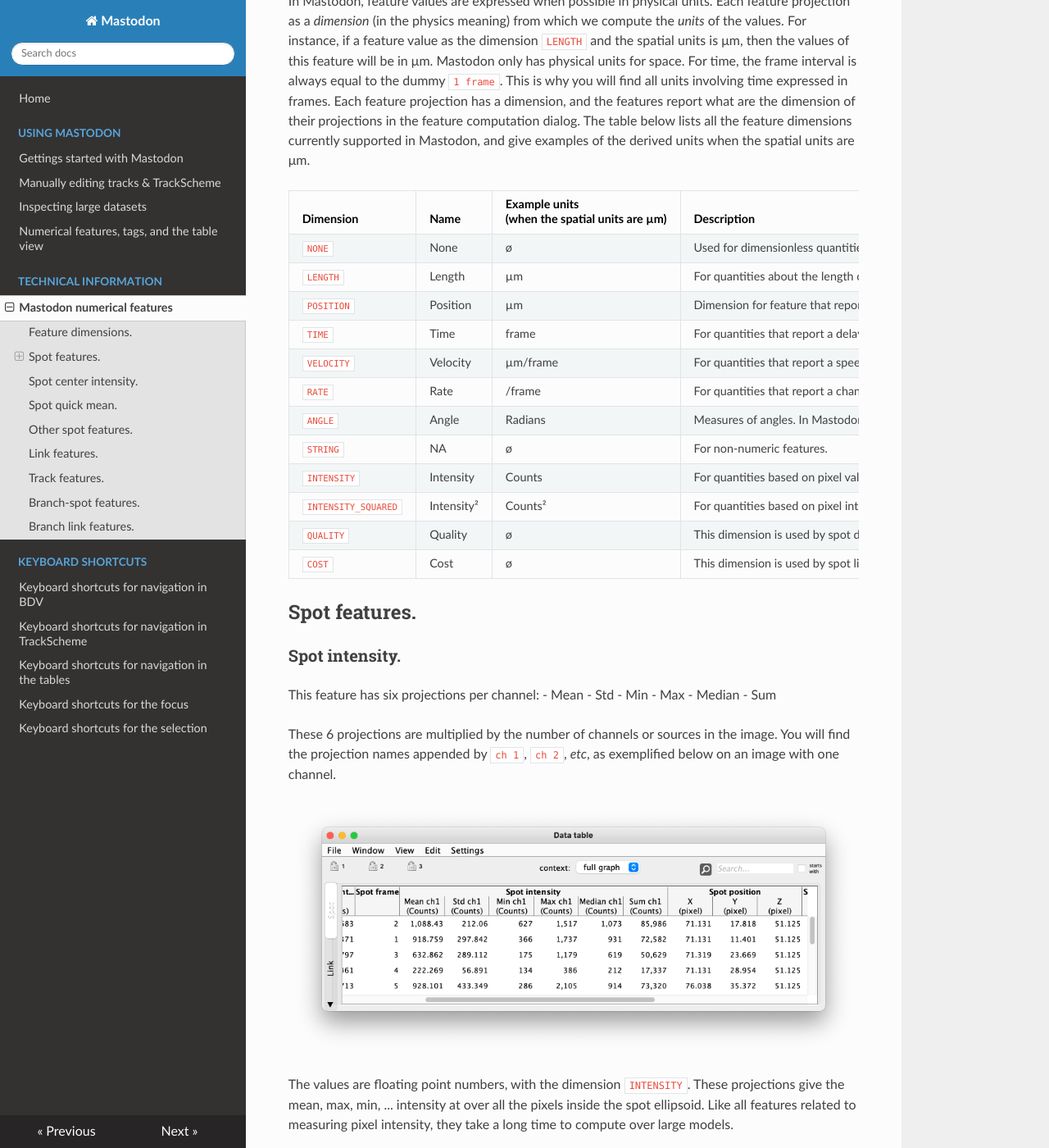
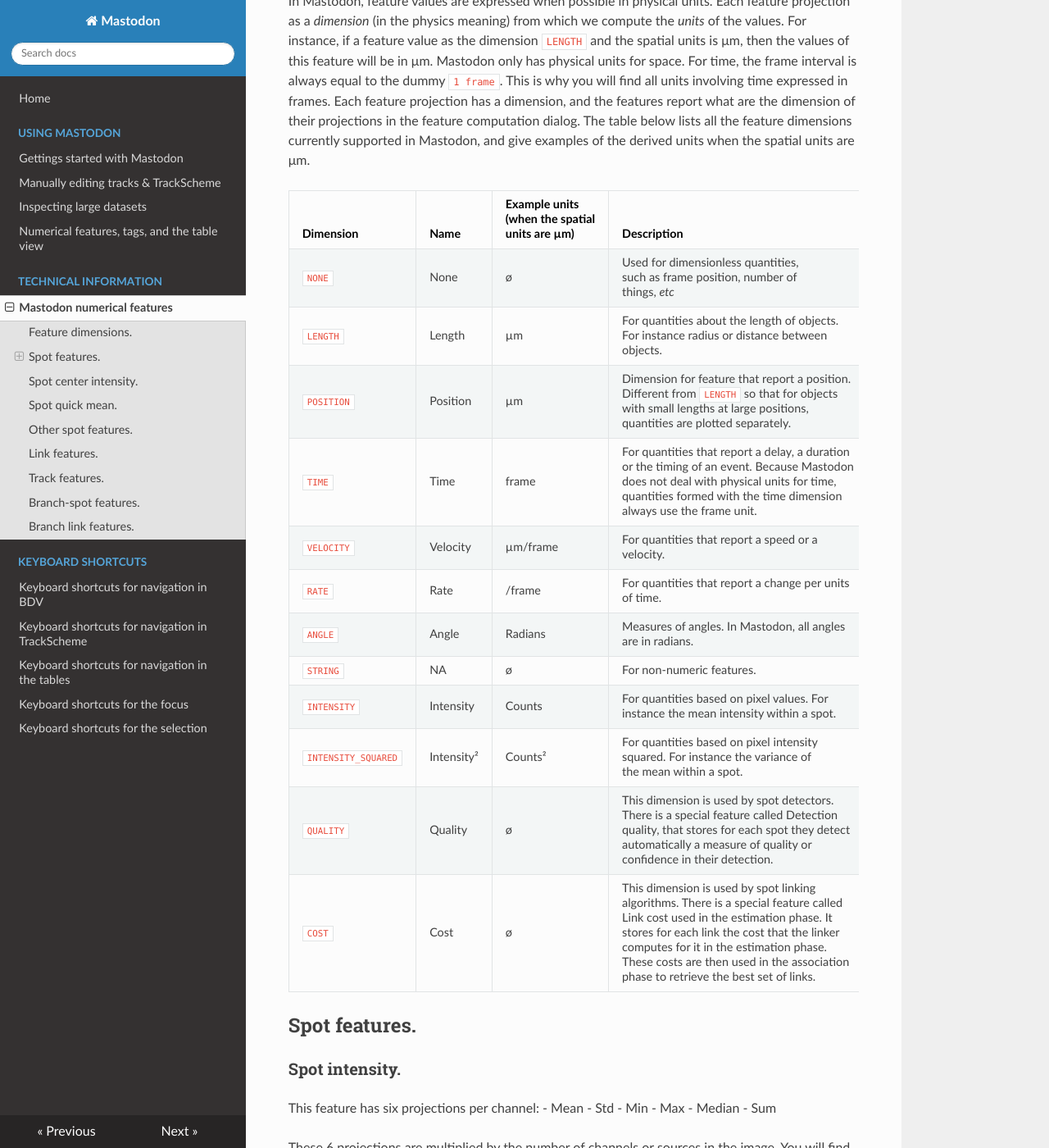
Before and after one commit to mastodon-sc/mastodon-documentation, an MkDocs documentation site: the page built from docs/partD/numerical_features.md, in a window 1280 px wide and 1400 px high, scrolled down 298 px. Shown: the whole window at 82% size. Built offline with MkDocs 1.6.1, drawn with Linux system fonts in a browser that asks for light colours; nearby versions of some CDN libraries; some of the changed text lies outside the part shown.

Commit message:
Tweak tables in feature page.

```diff
--- a/docs/partD/numerical_features.md
+++ b/docs/partD/numerical_features.md
@@ -6,20 +6,20 @@ This chapter describes how the feature values currently available in Mastodon ar
 
 In Mastodon, feature values are expressed when possible in physical units. Each feature projection as a _dimension_ (in the physics meaning) from which we compute the _units_ of the values. For instance, if a feature value as the dimension `LENGTH` and the spatial units is μm, then the values of this feature will be in μm. Mastodon only has physical units for space. For time, the frame interval is always equal to the dummy `1 frame`. This is why you will find all units involving time expressed in frames. Each feature projection has a dimension, and the features report what are the dimension of their projections in the feature computation dialog. The table below lists all the feature dimensions currently supported in Mastodon, and give examples of the derived units when the spatial units are μm.
 
-| **Dimension**       | **Name**   | **Example units**<br> (when the spatial units are µm) | **Description**                                              |
-| ------------------- | ---------- | ----------------------------------------------------- | ------------------------------------------------------------ |
-| `NONE`              | None       | ø                                                     | Used for dimensionless quantities, such as frame position, number of things, _etc_ |
-| `LENGTH`            | Length     | µm                                                    | For quantities about the length of objects. For instance radius or distance between objects. |
-| `POSITION`          | Position   | µm                                                    | Dimension for feature that report a position. Different from `LENGTH` so that for objects with small lengths at large positions, quantities are plotted separately. |
-| `TIME`              | Time       | frame                                                 | For quantities that report a delay, a duration or the timing of an event. Because Mastodon does not deal with physical units for time, quantities formed with the time dimension always use the frame unit. |
-| `VELOCITY`          | Velocity   | µm/frame                                              | For quantities that report a speed or a velocity.            |
-| `RATE`              | Rate       | /frame                                                | For quantities that report a change per units of time.       |
-| `ANGLE`             | Angle      | Radians                                               | Measures of angles. In Mastodon, all angles are in radians.  |
-| `STRING`            | NA         | ø                                                     | For non-numeric features.                                    |
-| `INTENSITY`         | Intensity  | Counts                                                | For quantities based on pixel values. For instance the mean intensity within a spot. |
-| `INTENSITY_SQUARED` | Intensity² | Counts²                                               | For quantities based on pixel intensity squared. For instance the variance of the mean within a spot. |
-| `QUALITY`           | Quality    | ø                                                     | This dimension is used by spot detectors. There is a special feature called Detection quality, that stores for each spot they detect automatically a measure of quality or confidence in their detection. |
-| `COST`              | Cost       | ø                                                     | This dimension is used by spot linking algorithms. There is a special feature called Link cost used in the estimation phase. It stores for each link the cost that the linker computes for it in the estimation phase. These costs are then used in the association phase to retrieve the best set of links. |
+| **Dimension**       | **Name**   | **Example units**<br> (when the spatial<br> units are µm) | **Description**                                              |
+| ------------------- | ---------- | --------------------------------------------------------- | ------------------------------------------------------------ |
+| `NONE`              | None       | ø                                                         | Used for dimensionless quantities, <br>such as frame position, number of <br>things, _etc_ |
+| `LENGTH`            | Length     | µm                                                        | For quantities about the length of objects. <br>For instance radius or distance between<br> objects. |
+| `POSITION`          | Position   | µm                                                        | Dimension for feature that report a position.<br> Different from `LENGTH` so that for objects <br>with small lengths at large positions, <br>quantities are plotted separately. |
+| `TIME`              | Time       | frame                                                     | For quantities that report a delay, a duration <br>or the timing of an event. Because Mastodon<br> does not deal with physical units for time,<br> quantities formed with the time dimension<br> always use the frame unit. |
+| `VELOCITY`          | Velocity   | µm/frame                                                  | For quantities that report a speed or a <br>velocity.        |
+| `RATE`              | Rate       | /frame                                                    | For quantities that report a change per units <br>of time.   |
+| `ANGLE`             | Angle      | Radians                                                   | Measures of angles. In Mastodon, all angles <br>are in radians. |
+| `STRING`            | NA         | ø                                                         | For non-numeric features.                                    |
+| `INTENSITY`         | Intensity  | Counts                                                    | For quantities based on pixel values. For <br>instance the mean intensity within a spot. |
+| `INTENSITY_SQUARED` | Intensity² | Counts²                                                   | For quantities based on pixel intensity <br>squared. For instance the variance of <br>the mean within a spot. |
+| `QUALITY`           | Quality    | ø                                                         | This dimension is used by spot detectors. <br>There is a special feature called Detection <br>quality, that stores for each spot they detect<br> automatically a measure of quality or <br>confidence in their detection. |
+| `COST`              | Cost       | ø                                                         | This dimension is used by spot linking <br>algorithms. There is a special feature called <br>Link cost used in the estimation phase. It <br>stores for each link the cost that the linker<br> computes for it in the estimation phase. <br>These costs are then used in the association<br> phase to retrieve the best set of links. |
 
 ## Spot features.
 
```
Also changed, not shown: other parts of docs/partD/numerical_features.md (+4 -4 lines).
